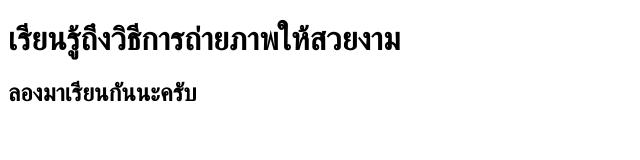
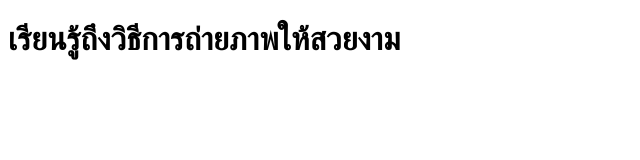
Before and after one commit to wsugree/testgit, a plain HTML site: page index.html in a window 1280 px wide. Shown: the whole page, without its empty margins (0-640 px from the left). Drawn offline with Linux system fonts and the light colour scheme.

Commit message:
remove"ลองมาเรียนกันนะครับ"

```diff
--- a/index.html
+++ b/index.html
@@ -3,5 +3,4 @@
 </head><title>Photograpy Learning</title>
 <body>
 <h1>เรียนรู้ถึงวิธีการถ่ายภาพให้สวยงาม</h1>
-<h2>ลองมาเรียนกันนะครับ</h2>
 </body>
```
